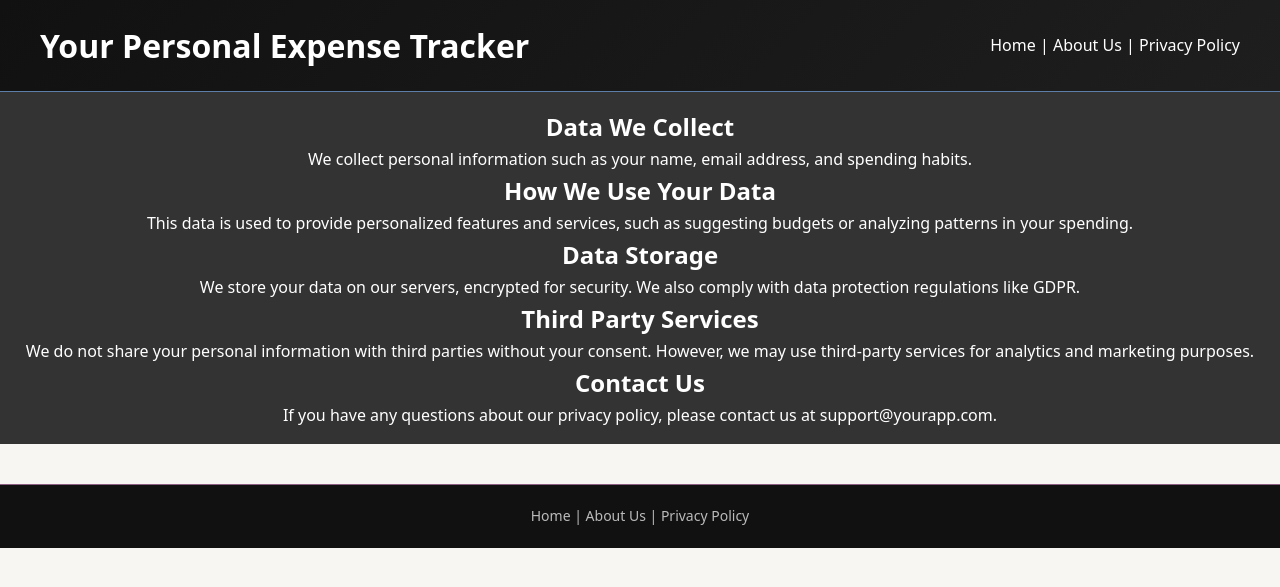
After one commit to Saumy003/EXPENSE-TRACKER, a Flask app: page /privacy in a window 1280 px wide. The commit adds this page. Shown: the top 587 px of the page. Run offline with Flask 3, Linux system fonts and the light colour scheme.

Commit message:
base: add privacy policy page and route

```diff
--- a/expense-tracker/app.py
+++ b/expense-tracker/app.py
@@ -31,6 +31,11 @@ def terms():
     return render_template('terms.html')
 
 
+@app.route('/privacy')
+def privacy():
+    return render_template("privacy.html")
+
+
 @app.route("/logout")
 def logout():
     return "Logout — coming in Step 3"
--- a/expense-tracker/static/css/style.css
+++ b/expense-tracker/static/css/style.css
@@ -530,7 +530,7 @@ a { color: inherit; text-decoration: none; }
 }
 
 /* ------------------------------------------------------------------ */
-/* Theme Page                                                          */
+/* Terms Page                                                          */
 /* ------------------------------------------------------------------ */
 
 
@@ -568,3 +568,36 @@ a { color: inherit; text-decoration: none; }
     text-align: center;
     padding: 1em 0;
 }
+
+/* ------------------------------------------------------------------ */
+/* Privacy Page                                                          */
+/* ------------------------------------------------------------------ */
+
+.content{
+        background-color: #333;
+    color: white;
+    text-align: center;
+    padding: 1em 0;
+}
+
+.foot{
+    background: #111111;
+    color: #bbbbbb;
+    text-align: center;
+    padding: 20px;
+    border-top: 1px solid #8b5e83;
+    font-size: 14px;
+    margin-top: 40px;
+}
+
+
+.head{
+    background: linear-gradient(135deg, #111111, #1e1e1e);
+    color: #ffffff;
+    padding: 20px 40px;
+    display: flex;
+    justify-content: space-between;
+    align-items: center;
+    border-bottom: 1px solid #5b7fa6;
+    box-shadow: 0 2px 8px rgba(0, 0, 0, 0.3);
+}
--- a/expense-tracker/templates/base.html
+++ b/expense-tracker/templates/base.html
@@ -35,7 +35,7 @@
             <span class="footer-name">Spendly</span>
             <p class="footer-copy">Track every rupee. Own your finances.</p>
                 <a href="/terms">Terms and Conditions</a>
-                <a href="#">Privacy Policy</a>
+                <a href="/privacy">Privacy Policy</a>
         </div>
     </footer>
 
--- /dev/null
+++ b/expense-tracker/templates/privacy.html
@@ -0,0 +1,57 @@
+
+<!DOCTYPE html>
+<html lang="en">
+<head>
+    <meta charset="UTF-8">
+    <title>Privacy Policy</title>
+    <!-- Include necessary CSS for styling -->
+<link rel="stylesheet" href="{{ url_for('static', filename='css/style.css') }}">
+</head>
+<body>
+    <header class="head">
+        <!-- Logo and navigation links -->
+        <h1>Your Personal Expense Tracker</h1>
+        <nav>
+            <a href="/">Home</a> |
+            <a href="/about">About Us</a> |
+            <a href="/privacy">Privacy Policy</a>
+        </nav>
+    </header>
+
+    <main>
+        <section class="content">
+            <h2>Data We Collect</h2>
+            <p>We collect personal information such as
+your name, email address, and spending habits.</p>
+
+            <h2>How We Use Your Data</h2>
+            <p>This data is used to provide personalized
+features and services, such as suggesting budgets or
+analyzing patterns in your spending.</p>
+
+            <h2>Data Storage</h2>
+            <p>We store your data on our servers,
+encrypted for security. We also comply with data
+protection regulations like GDPR.</p>
+
+            <h2>Third Party Services</h2>
+            <p>We do not share your personal information
+with third parties without your consent. However, we may
+use third-party services for analytics and marketing
+purposes.</p>
+
+            <h2>Contact Us</h2>
+            <p>If you have any questions about our
+privacy policy, please contact us at
+support@yourapp.com.</p>
+        </section>
+    </main>
+
+    <footer class="foot">
+        <!-- Footer links -->
+        <a href="/">Home</a> |
+        <a href="/about">About Us</a> |
+        <a href="/privacy">Privacy Policy</a>
+    </footer>
+</body>
+</html>
```
